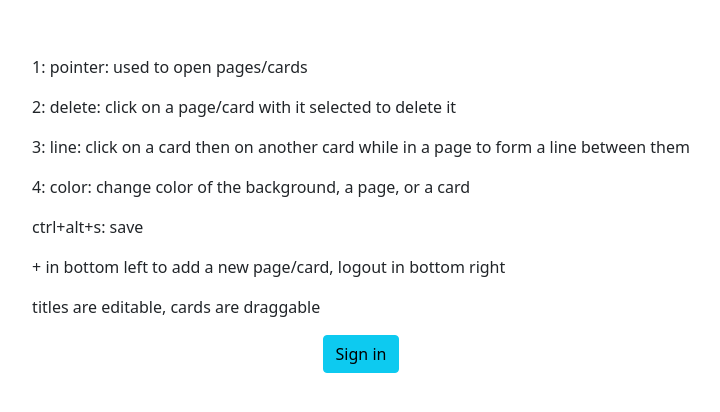
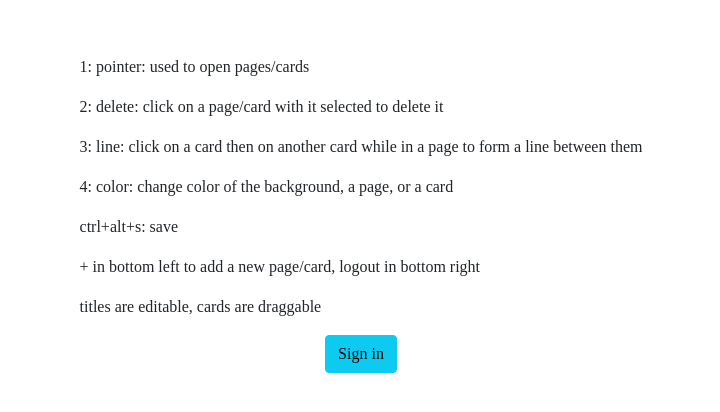
Before and after one commit to TheNarrator42/crispy-notes, a React (Create React App) app: page / in a window 1280 px wide. Shown: the part 186-598 px from the top of the page, without its empty margins (279-999 px from the left). Built offline with nearby package versions, Linux system fonts and the light colour scheme.

Commit message:
i am done goodbye

```diff
--- a/src/components/Card.jsx
+++ b/src/components/Card.jsx
@@ -78,7 +78,7 @@ const Card = (props) => {
           className="card-term-list"
           rows="30"
           cols="5"
-          placeholder="enter key terms here, 1 per line"
+          placeholder="enter key terms here"
           onChange={(e) => props.setTermlistValue(props.id, e.target.value)}
           value={props.termlistValue}
         />
--- a/src/css/Card.css
+++ b/src/css/Card.css
@@ -1,3 +1,5 @@
+@import url('https://fonts.googleapis.com/css2?family=IBM+Plex+Sans:wght@100;200&display=swap');
+
 .card-container {
   width: 100%;
 }
@@ -7,7 +9,7 @@
 }
 
 .card-title {
-  font-family: sans-serif;
+  /* font-family: sans-serif; */
   font-size: 30px;
   resize: none;
   text-align: center;
@@ -20,7 +22,7 @@
 }
 
 .card-term-list {
-  font-family: sans-serif;
+  /* font-family: sans-serif; */
   font-size: 20px;
   resize: none;
   width: 15%;
@@ -46,7 +48,7 @@
 
 .cardview-text {
   font-weight: bold;
-  font-family: Geneva;
+  /* font-family: Geneva; */
   font-size: 50px;
   overflow: hidden;
   display: -webkit-box;
@@ -81,6 +83,7 @@
 
 .ql-editor {
   min-height: 720px;
+  font-family: "IBM Plex Sans";
 }
 
 /*
--- a/src/css/Page.css
+++ b/src/css/Page.css
@@ -5,7 +5,7 @@
 
 .page-title {
   font-size: 30px;
-  font-family: sans-serif;
+  /* font-family: sans-serif; */
   position: relative;
   z-index: 1;
 }
@@ -19,7 +19,7 @@
 .pageview-text {
   display: flex;
   font-size: 30px;
-  font-family: sans-serif;
+  /* font-family: sans-serif; */
   background: white;
   border-bottom: 1px solid rgba(0,0,0,.25);
 }
--- a/src/index.css
+++ b/src/index.css
@@ -1,3 +1,5 @@
+@import url('https://fonts.googleapis.com/css2?family=IBM+Plex+Sans:wght@100;200&display=swap');
+
 html,
 body,
 #app,
@@ -7,9 +9,10 @@ body,
 
 body {
   margin: 0;
-  font-family: -apple-system, BlinkMacSystemFont, "Segoe UI", "Roboto", "Oxygen",
+  /* font-family: -apple-system, BlinkMacSystemFont, "Segoe UI", "Roboto", "Oxygen",
     "Ubuntu", "Cantarell", "Fira Sans", "Droid Sans", "Helvetica Neue",
-    sans-serif;
+    sans-serif; */
+    font-family: "IMB Plex Sans" !important;
   -webkit-font-smoothing: antialiased;
   -moz-osx-font-smoothing: grayscale;
 }
```
